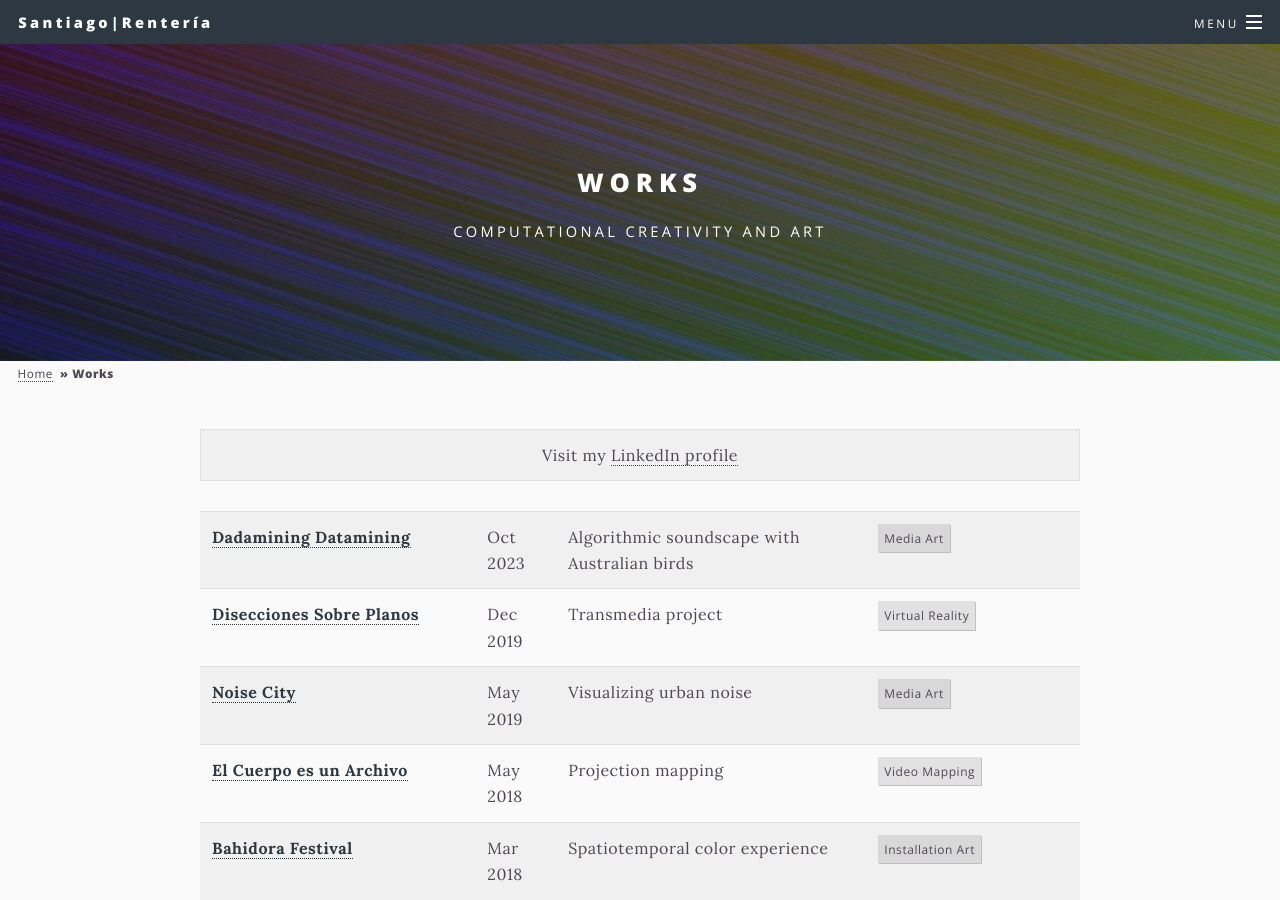
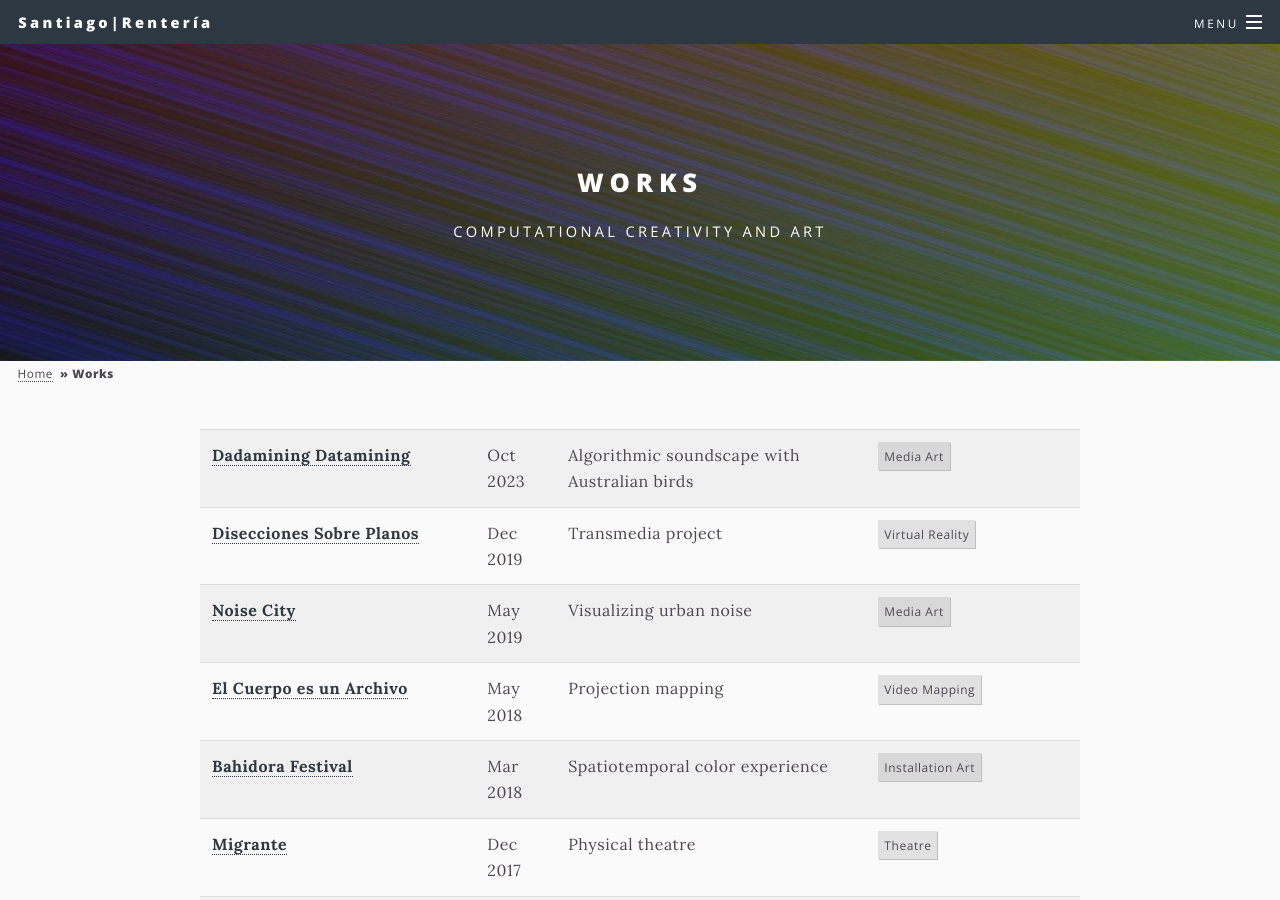
Before and after one commit to hermes2507/renterialab.com, a Jekyll site: the page built from _pages/2_works.html, in a window 1280 px wide and 900 px high. Built offline with Jekyll 4.4.1, drawn with Linux system fonts in a browser that asks for light colours; some of the changed lines change nothing that is shown.

Commit message:
Update _config.yml
Updated social media links.

```diff
--- a/_config.yml
+++ b/_config.yml
@@ -38,7 +38,7 @@ closing-para: For any inquiries on projects and collaborations feel free to get
 social:
   #twitter: https://twitter.com/renatrigiorese
   github: https://github.com/hermes2507/
-  linkedin-square: https://www.linkedin.com/in/santiagorenteria/
+  #linkedin-square: https://www.linkedin.com/in/santiagorenteria/
   #researchgate-square: https://www.researchgate.net/profile/Santiago_Renteria
   #facebook-official: https://facebook.com/_username_
   #google-plus-square: https://plus.google.com/u/0/+_username_
```
